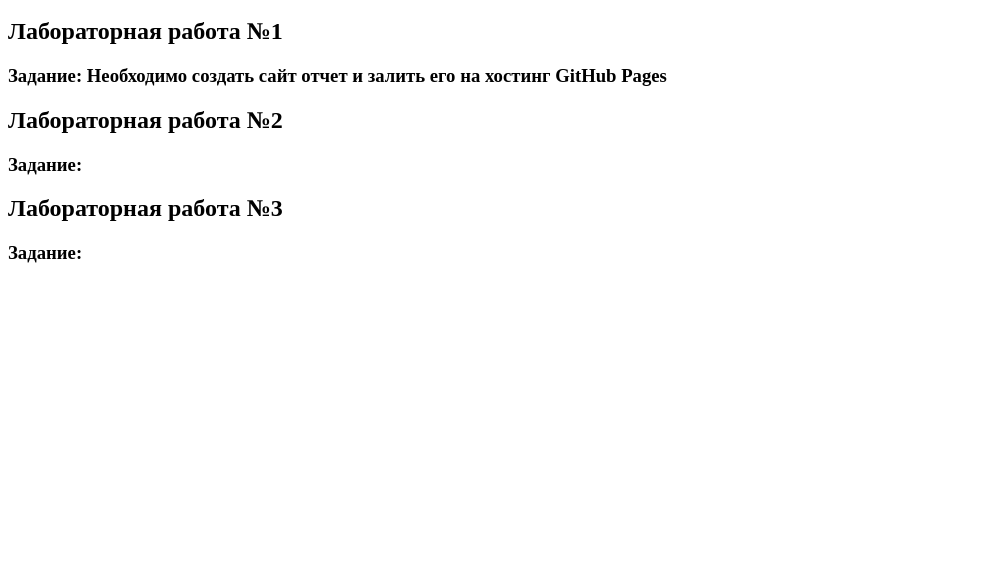
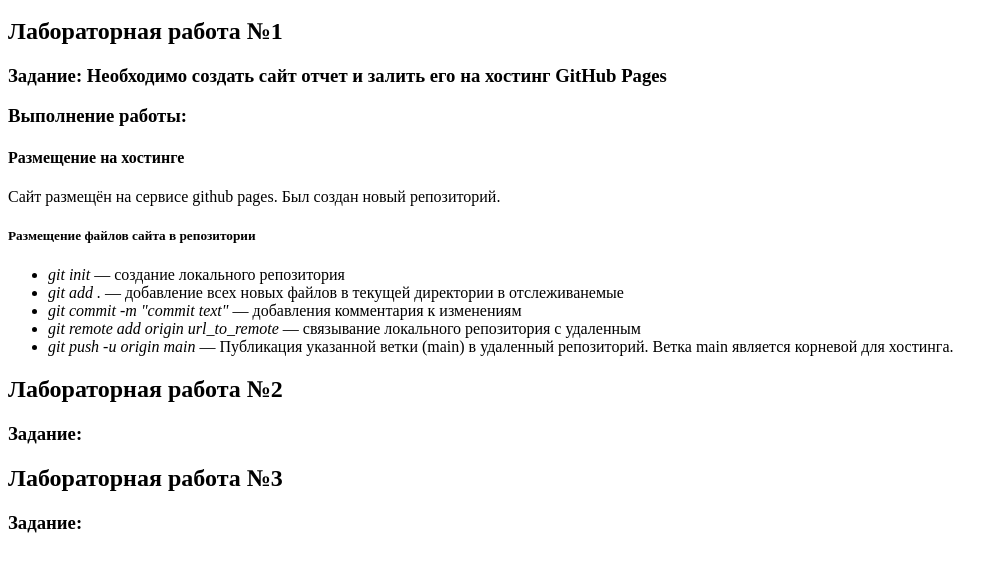
Before and after one commit to f45d07/inet-2020, a plain HTML site: page index.html in a window 1280 px wide. Shown: the part 136-708 px from the top of the page, without its empty margins (0-1008 px from the left). Drawn offline with Linux system fonts and the light colour scheme.

Commit message:
Update index.html

```diff
--- a/index.html
+++ b/index.html
@@ -22,6 +22,21 @@
                     <b>Задание:</b>
                     Необходимо создать сайт отчет и залить его на хостинг GitHub Pages
                 </h3>
+                <div>
+                    <h3><b>Выполнение работы:</b></h3>
+                    <h4>Размещение на хостинге</h4>
+                    <p>
+                        Сайт размещён на сервисе github pages. Был создан новый репозиторий.
+                        <h5>Размещение файлов сайта в репозитории</h5>
+                        <ul>
+                            <li><i>git init</i> — создание локального репозитория</li>
+                            <li><i>git add .</i> — добавление всех новых файлов в текущей директории в отслеживанемые</li>
+                            <li><i>git commit -m "commit text"</i> — добавления комментария к изменениям</li>
+                            <li><i>git remote add origin url_to_remote</i> — связывание локального репозитория с удаленным</li>
+                            <li><i>git push -u origin main</i> — Публикация указанной ветки (main) в удаленный репозиторий. Ветка main является корневой для хостинга.</li>
+                        </ul>
+                    </p>
+                </div>
             </div>
             <div>
                 <h2>Лабораторная работа №2</h2>
```
